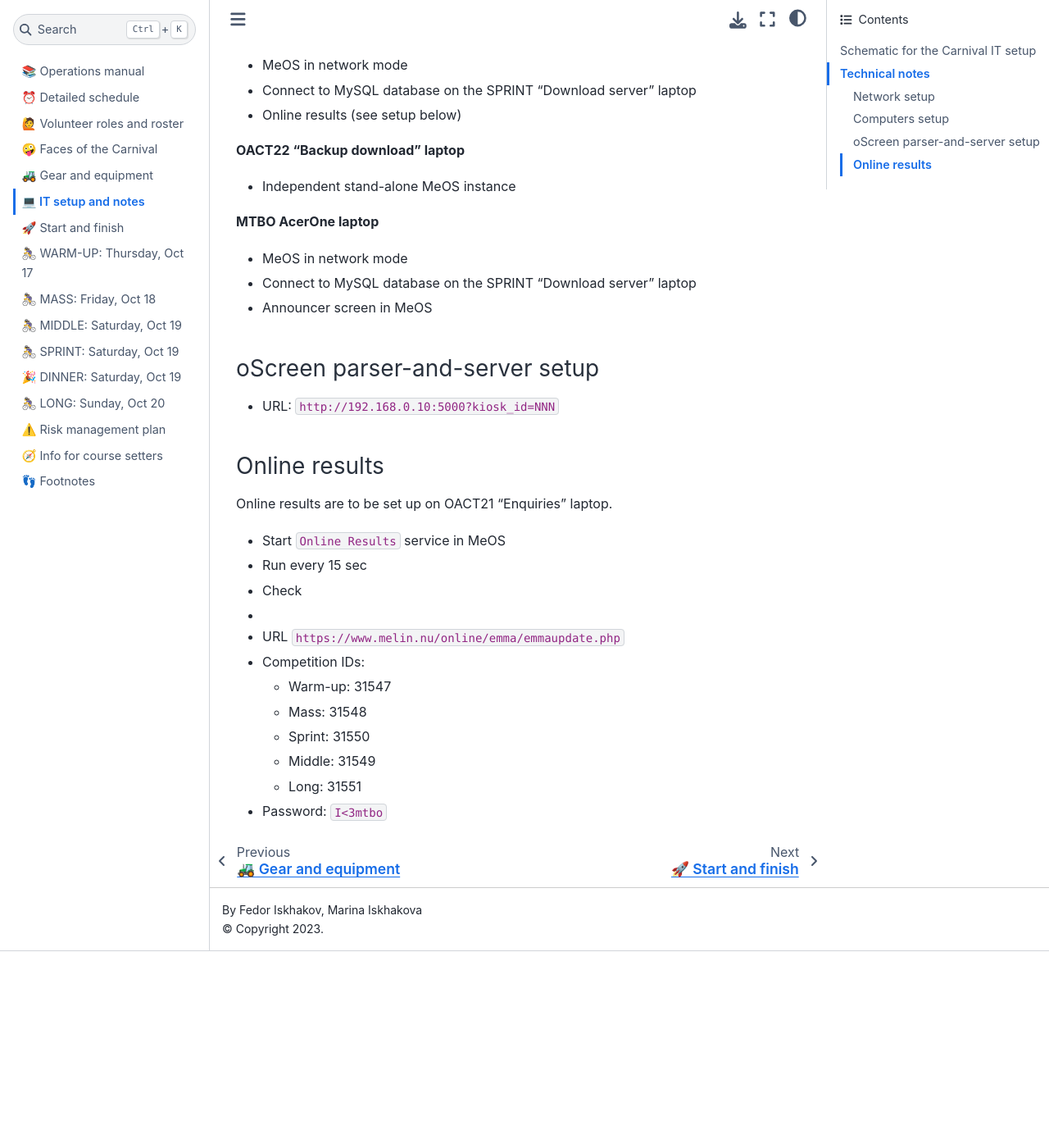
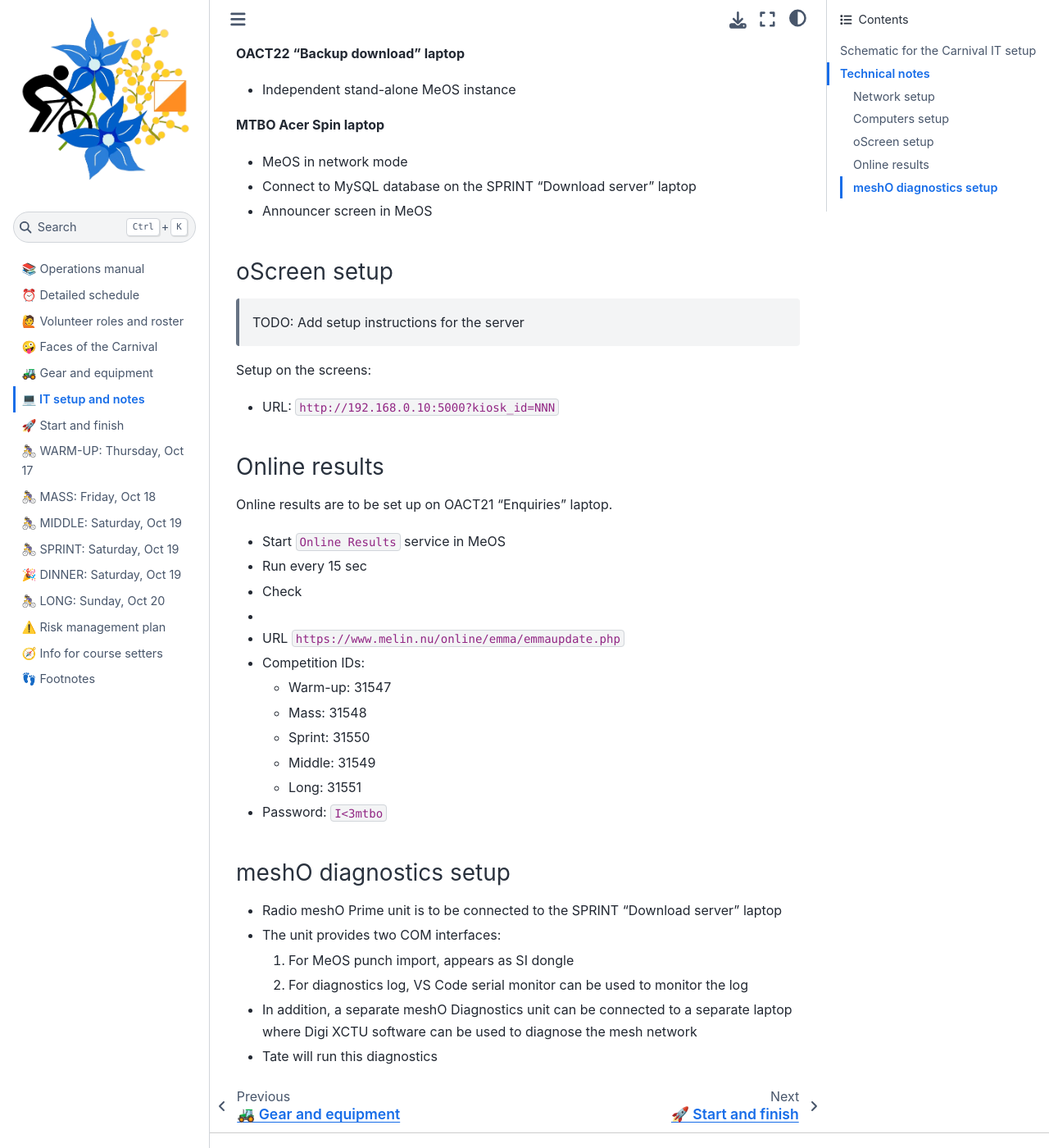
Before and after one commit to fediskhakov/mtbo2024champ, a Jupyter Book: the page built from 04.computers.md, in a window 1280 px wide and 1400 px high, scrolled down 2115 px. Shown: the whole window at 82% size. Built offline with Jupyter Book 1.0.4 settings and Sphinx 7.4.7 and the Sphinx Book theme 1.1.4, drawn with Linux system fonts in a browser that asks for light colours; before the commit the page ends 3275 px from its top, so only the background shows below that; some of the changed text lies outside the part shown.

Commit message:
IT tent update

```diff
--- a/04.computers.md
+++ b/04.computers.md
@@ -66,17 +59,20 @@
 
 - Independent stand-alone MeOS instance
 
-**MTBO AcerOne laptop**
+**MTBO Acer Spin laptop**
 
 - MeOS in network mode
 - Connect to MySQL database on the SPRINT "Download server" laptop
 - Announcer screen in MeOS
 
 
-### oScreen parser-and-server setup
+### oScreen setup
+
+> TODO: Add setup instructions for the server
+
+Setup on the screens:
 
 - URL: `http://192.168.0.10:5000?kiosk_id=NNN`
-
 
 ### Online results
 
@@ -94,3 +90,13 @@
   * Middle: 31549
   * Long: 31551
 - Password: `I<3mtbo`
+
+### meshO diagnostics setup
+
+- Radio meshO Prime unit is to be connected to the SPRINT "Download server" laptop
+- The unit provides two COM interfaces:
+  1. For MeOS punch import, appears as SI dongle
+  2. For diagnostics log, VS Code serial monitor can be used to monitor the log
+
+- In addition, a separate meshO Diagnostics unit can be connected to a separate laptop where Digi XCTU software can be used to diagnose the mesh network
+- Tate will run this diagnostics
```
Also changed, not shown: other parts of 04.computers.md (+0 -7 lines).
